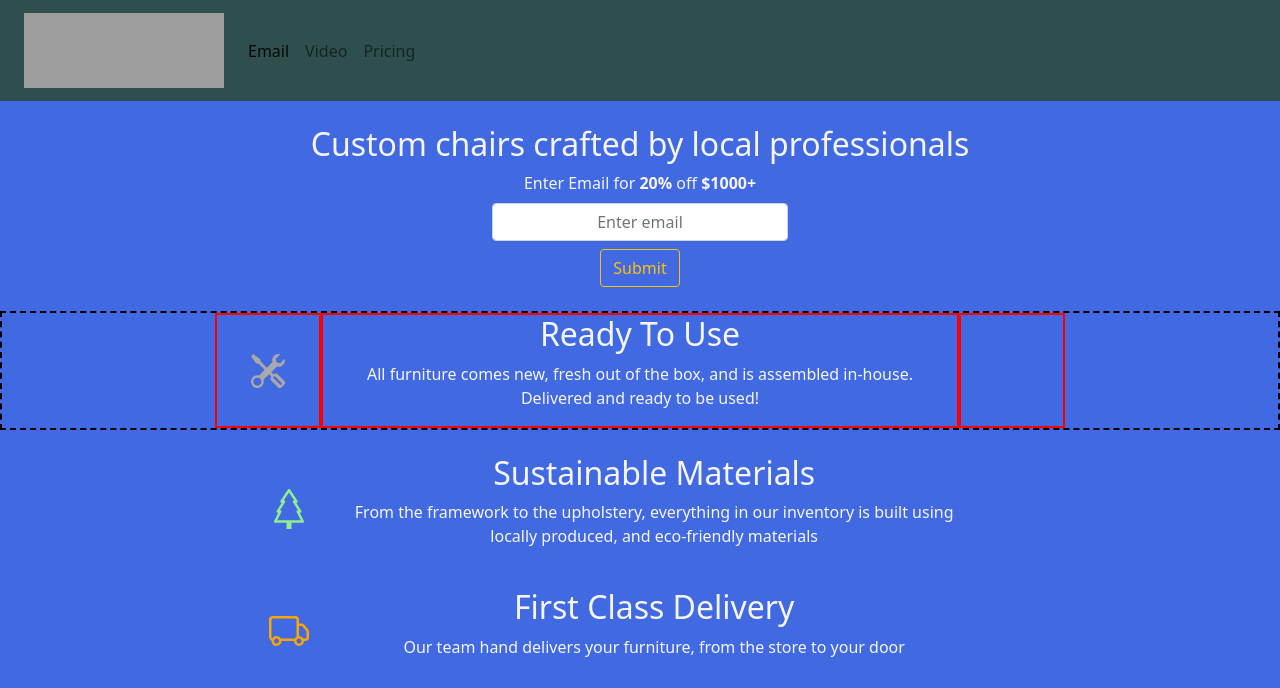
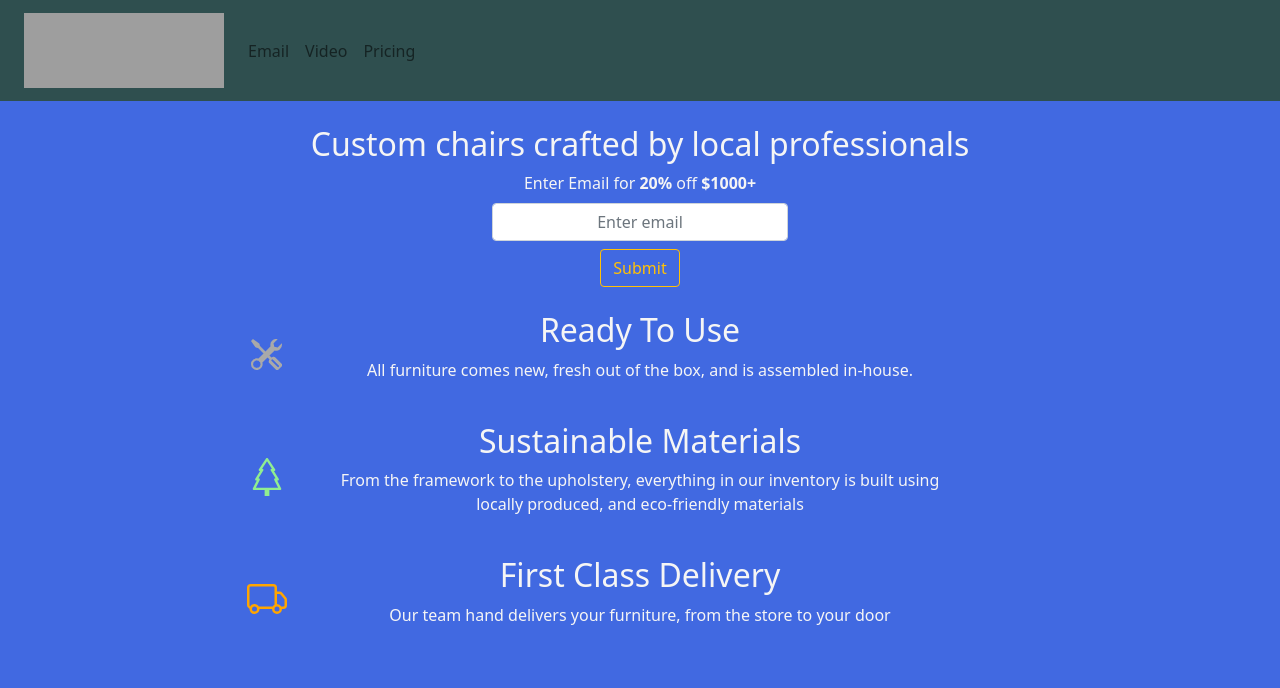
Before and after one commit to EndingNever/Fabian-Villasenor-Landing-Page, a plain HTML site: page Fabian-VIllasenor-Landing-Page.html in a window 1280 px wide. Shown: the top 688 px of the page. Drawn offline with nearby package versions, Linux system fonts and the light colour scheme; grey boxes are pictures that could not be loaded.

Commit message:
Fixed alignment all text rows

```diff
--- a/Fabian-VIllasenor-Landing-Page.html
+++ b/Fabian-VIllasenor-Landing-Page.html
@@ -15,7 +15,7 @@
         <div class="row">
             <header>
                 <nav class="navbar navbar-expand-md navbar-light fixed-top navbar-custom">
-                    <div class="container-fluid  navbar-custom">
+                    <div class="container-fluid">
                         <a href="#" class="navbar-brand navbar-custom">
                             <img id="header-img" class="d-inline-block " width="200" height="75" src="https://i.ibb.co/Msysfjr/167f00e941cf4a66b2239712c836e9f4.png" alt="Chair Connoisseur company logo" width="200">
                         </a>
@@ -25,7 +25,7 @@
                         <div class="collapse navbar-collapse navbar-custom" id="navbarNavAltMarkup">
                             <ul class="navbar-nav">
                                 <li class="nav-item">
-                                    <a href="#" class="nav-link active" aria-current="page">Email</a>
+                                    <a href="#" class="nav-link" aria-current="page">Email</a>
                                 </li>
                                 <li class="nav-item">
                                     <a href="#" class="nav-link">Video</a>
@@ -40,13 +40,13 @@
             </header>
         </div>
 
-    <div class="row    justify-content-center pt-4 pt-sm-4"> <!--Begin Email-->
-        <div class="col-10 col-sm-7    text-center">
+    <div class="row   justify-content-center pt-4"> <!--Begin Email-->
+        <div class="col-10   col-sm-7    text-center">
             <h2>Custom chairs crafted by local professionals</h2>
         </div>
     </div>
-    <div class="row mb-4 justify-content-center">
-        <div class="col-9     col-sm-5 col-md-3  text-center">
+    <div class="row   mb-4 justify-content-center">
+        <div class="col-9      col-sm-5 col-md-3  text-center">
             <form action="">
                 <label for="EmailInput">Enter Email for <strong>20%</strong> off <strong>$1000+</strong></label>
                 <input type="email" class="form-control mt-2 text-center" aria-describedby='emailHelp' placeholder='Enter email'>
@@ -56,29 +56,28 @@
         </div>
     </div>  <!--Email CLOSING DIV-->
 
-    <div class="row d-flex justify-content-center my-row">
-        <div class="col-2 col-sm-1 my-col  d-flex text-center justify-content-center align-items-center">
-            <svg xmlns="http://www.w3.org/2000/svg" width='34' height='34' fill="darkgray" class="bi bi-tools" viewBox="0 0 16 16">
+        <!-- Begin Rows for icons with product details -->
+    <div class="row d-flex justify-content-center">
+        <div class=" col-3 col-sm-1     d-flex text-center justify-content-center align-items-center">
+            <svg xmlns="http://www.w3.org/2000/svg" width='31' height='31' fill="darkgray" class="bi bi-tools" viewBox="0 0 16 16">
                 <path d="M1 0 0 1l2.2 3.081a1 1 0 0 0 .815.419h.07a1 1 0 0 1 .708.293l2.675 2.675-2.617 2.654A3.003 3.003 0 0 0 0 13a3 3 0 1 0 5.878-.851l2.654-2.617.968.968-.305.914a1 1 0 0 0 .242 1.023l3.356 3.356a1 1 0 0 0 1.414 0l1.586-1.586a1 1 0 0 0 0-1.414l-3.356-3.356a1 1 0 0 0-1.023-.242L10.5 9.5l-.96-.96 2.68-2.643A3.005 3.005 0 0 0 16 3c0-.269-.035-.53-.102-.777l-2.14 2.141L12 4l-.364-1.757L13.777.102a3 3 0 0 0-3.675 3.68L7.462 6.46 4.793 3.793a1 1 0 0 1-.293-.707v-.071a1 1 0 0 0-.419-.814L1 0zm9.646 10.646a.5.5 0 0 1 .708 0l3 3a.5.5 0 0 1-.708.708l-3-3a.5.5 0 0 1 0-.708zM3 11l.471.242.529.026.287.445.445.287.026.529L5 13l-.242.471-.026.529-.445.287-.287.445-.529.026L3 15l-.471-.242L2 14.732l-.287-.445L1.268 14l-.026-.529L1 13l.242-.471.026-.529.445-.287.287-.445.529-.026L3 11z"/>
               </svg>
         </div>
-            <div class="col-9 col-sm-6 my-col mt-1 mt-sm-0 text-center">
+            <div class="col-10 col-lg-6   mt-1 mt-sm-0 text-center">
                 <h2>
                     Ready To Use
                 </h2>
-                <p>All furniture comes new, fresh out of the box, and is assembled in-house. Delivered and ready to be used!</p>
+                <p>All furniture comes new, fresh out of the box, and is assembled in-house.</p>
         </div>
-        <div class="col-1 my-col">
-
-        </div>
+        <div class="d-none d-sm-inline col-1   "></div> <!--Blank Alignment Div. B.A.D.  This Div allows the text and icon to be centered underneath the email input. Needs to be hidden at smaller sizes so the icon can go above the text-->
     </div>   <!--Row 2 CLOSING DIV tools-->
-    <div class="row justify-content-center mt-4 me-md-3">
-        <div class="col-2 col-sm-1 me-2 me-sm-0 d-flex text-center justify-content-center align-items-center">
-            <svg xmlns="http://www.w3.org/2000/svg" width="40" height="40" fill="lightgreen" class="bi bi-tree" viewBox="0 0 16 16">
+    <div class="row justify-content-center mt-4">
+        <div class="col-3 col-sm-1    d-flex text-center justify-content-center align-items-center">
+            <svg xmlns="http://www.w3.org/2000/svg" width="38" height="38" fill="lightgreen" class="bi bi-tree" viewBox="0 0 16 16">
                 <path d="M8.416.223a.5.5 0 0 0-.832 0l-3 4.5A.5.5 0 0 0 5 5.5h.098L3.076 8.735A.5.5 0 0 0 3.5 9.5h.191l-1.638 3.276a.5.5 0 0 0 .447.724H7V16h2v-2.5h4.5a.5.5 0 0 0 .447-.724L12.31 9.5h.191a.5.5 0 0 0 .424-.765L10.902 5.5H11a.5.5 0 0 0 .416-.777l-3-4.5zM6.437 4.758A.5.5 0 0 0 6 4.5h-.066L8 1.401 10.066 4.5H10a.5.5 0 0 0-.424.765L11.598 8.5H11.5a.5.5 0 0 0-.447.724L12.69 12.5H3.309l1.638-3.276A.5.5 0 0 0 4.5 8.5h-.098l2.022-3.235a.5.5 0 0 0 .013-.507z"/>
               </svg>
         </div>
-        <div class="col-10 col-sm-6  me-1   me-sm-5 mt-1 mt-sm-0   text-center">
+        <div class="col-10   col-lg-6 mt-1 mt-sm-0 text-center">
                 <h2>
                     Sustainable Materials
                 </h2>
@@ -86,19 +85,21 @@
                     From the framework to the upholstery, everything in our inventory is built using locally produced, and eco-friendly materials
                 </p>
         </div>
+        <div class="d-none d-sm-inline col-1   "></div> <!--Blank Alignment Div. B.A.D.-->
     </div>   <!--Row 3 CLOSING DIV tree-->
-    <div class="row justify-content-center mt-4 me-1 me-md-3">
-        <div class="col-2 col-sm-1   d-flex text-center justify-content-center align-items-center">
+    <div class="row justify-content-center mt-4">
+        <div class="col-3 col-sm-1    d-flex text-center justify-content-center align-items-center">
             <svg xmlns="http://www.w3.org/2000/svg" width="40" height="40" fill="orange" class="bi bi-truck" viewBox="0 0 16 16">
                 <path d="M0 3.5A1.5 1.5 0 0 1 1.5 2h9A1.5 1.5 0 0 1 12 3.5V5h1.02a1.5 1.5 0 0 1 1.17.563l1.481 1.85a1.5 1.5 0 0 1 .329.938V10.5a1.5 1.5 0 0 1-1.5 1.5H14a2 2 0 1 1-4 0H5a2 2 0 1 1-3.998-.085A1.5 1.5 0 0 1 0 10.5v-7zm1.294 7.456A1.999 1.999 0 0 1 4.732 11h5.536a2.01 2.01 0 0 1 .732-.732V3.5a.5.5 0 0 0-.5-.5h-9a.5.5 0 0 0-.5.5v7a.5.5 0 0 0 .294.456zM12 10a2 2 0 0 1 1.732 1h.768a.5.5 0 0 0 .5-.5V8.35a.5.5 0 0 0-.11-.312l-1.48-1.85A.5.5 0 0 0 13.02 6H12v4zm-9 1a1 1 0 1 0 0 2 1 1 0 0 0 0-2zm9 0a1 1 0 1 0 0 2 1 1 0 0 0 0-2z"/>
               </svg>
         </div>
-        <div class="col-10 col-sm-6  me-1   me-sm-5 mt-1 mt-sm-0 text-center">
+        <div class="col-10 col-lg-6   mt-1 mt-sm-0 text-center">
             <h2>
                 First Class Delivery
             </h2>
             <p>Our team hand delivers your furniture, from the store to your door</p>
         </div>
+        <div class="d-none d-sm-inline col-1  "></div> <!--Blank Alignment Div. B.A.D.-->
     </div>  <!--Row 4 CLOSING DIV truck-->
 
     <!-- video -->
--- a/landing-page.css
+++ b/landing-page.css
@@ -1,22 +1,35 @@
+
+/* I used a lot of Bootstrap Utility Classes and flexbox through bootstrap to
+ align the page.  */
 
 body{
-    /* background-color: green; */
     background-color: royalblue;
     color: whitesmoke;
+
+    /* This padding-top is required, otherwise the top row of the  content
+    (custom chairs crafted etc...) will be covered by the nav bar */
     padding-top:101px;
 }
+
+/* This helps me identify where my cols are and how much space they take up.
+Will NOT be in final product */
 .my-col {
     border: 2px solid red;
 }
 
-
+/* This helps me identify where my rows are and how much space they take up.
+Will NOT be in final product */
 .my-row{
     border:2px dashed black;
 }
+
+/* This is used to change the background color of the fixed nav bar. */
 .navbar-custom{
      background-color: darkslategray;
 }
 
+/* This price-col is only for testing purposes, this will be deleted by the
+final draft */
 .price-col{
     height:300px;
     margin-bottom:400px;
@@ -26,14 +39,19 @@ body{
     background-color: darkcyan;
 }
 
+/* This is how I tried to originally align the text under the email input.
+This was to push the whole row to the left, but it did not work. */
 .row-mar {
     /* margin-right: 100px; */
 }
 
+/* This is the border for the 3 pricing cards at the bottom */
 .price-1{
-    border:2px solid black;
+    border:1px solid black;
 }
 
+/* This adds a stripe of color to the price cards at the bottom. background-color and
+text color TBD */
 #product {
     background-color: white;
     color: teal;
```
